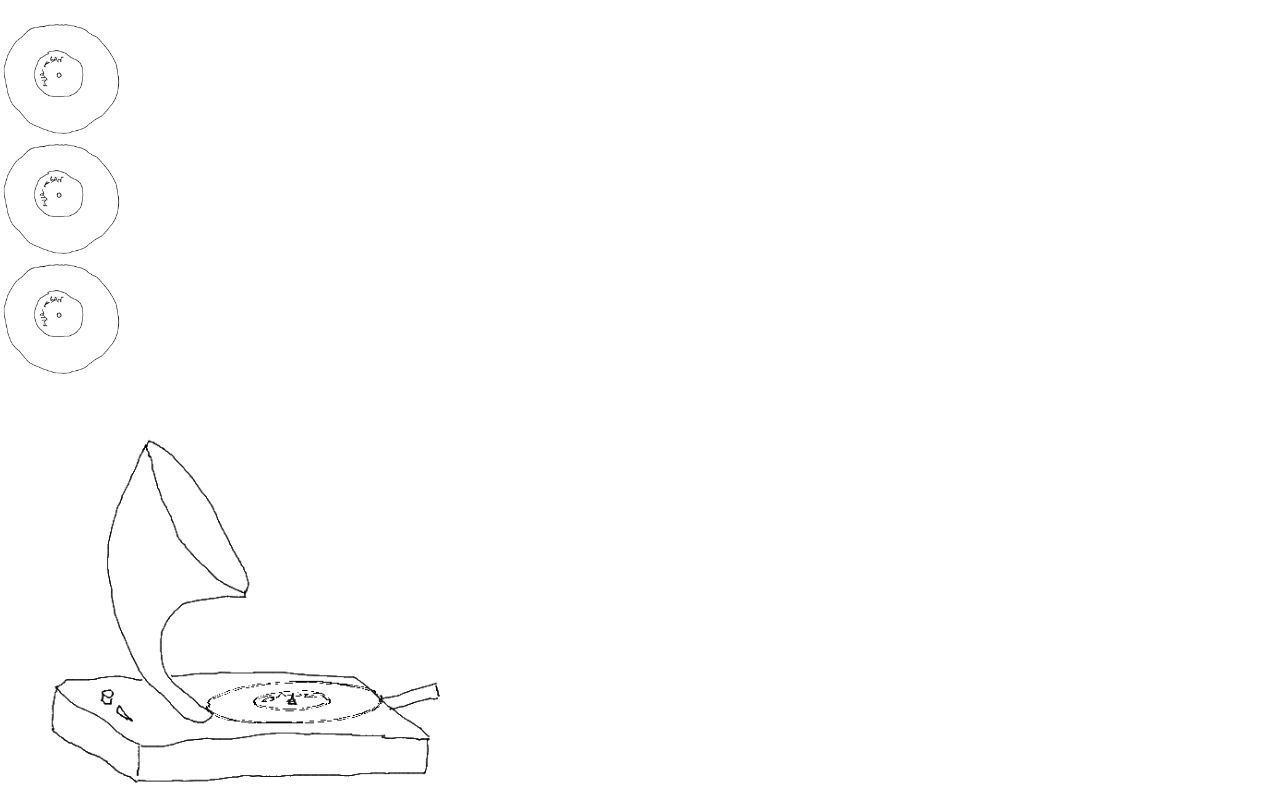
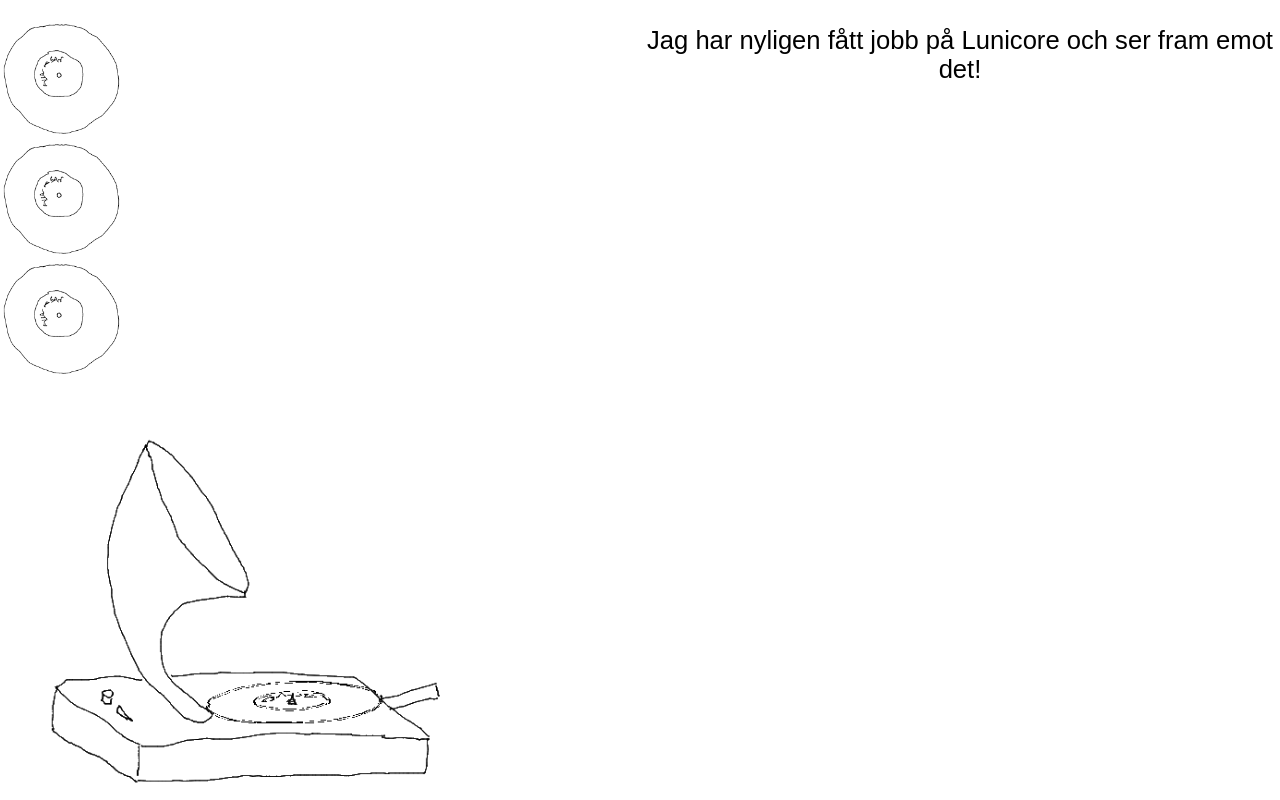
Before and after one commit to olaberglund/olaberglundxyz, a React (Create React App) app: page / in a window 1280 px wide. Both pictures are taken after a click on the element 60 px from the left and 80 px from the top of the page. Built offline with nearby package versions, Linux system fonts and the light colour scheme.

Commit message:
implement own typewriter

```diff
--- a/src/components/ContentWriter.tsx
+++ b/src/components/ContentWriter.tsx
@@ -1,23 +1,30 @@
-import React from 'react'
-import Typewriter from "typewriter-effect";
-
+import React, { useEffect, useState } from 'react'
 
 type WriterProps = {
-  content: string
+  string: string
   onEnd: () => void
+  delay: number
 }
 
-function ContentWriter({ content, onEnd }: WriterProps ) {
+function ContentWriter({ string, onEnd, delay }: WriterProps ) {
+  const chars = Array.from(string);
+  const [content, setContent] = useState("")
+
+  useEffect(() => {
+    setContent("");
+    const timeouts: NodeJS.Timeout[] = [];
+    chars.forEach((char, index) => {
+      timeouts.push(setTimeout(() => setContent((curr) => curr+char), delay*20*index));
+
+    });
+    return () => {
+      timeouts.forEach(clearTimeout);
+      onEnd();
+    }
+  }, [string])
+
   return (
-        <Typewriter
-          options={{ cursor: "", delay: 4 }}
-          onInit={(typewriter) => {
-            typewriter
-              .typeString(content)
-              .start()
-              .callFunction(onEnd)
-          }}
-        />
+    <p>{content}</p>
   )
 }
 
--- a/src/pages/Home/Home.tsx
+++ b/src/pages/Home/Home.tsx
@@ -22,9 +22,10 @@ const Home = () => {
           <Record key={content.title} title={content.title} onClick={() => handleClick(content.message)} />
         ))}
       </RecordsWrapper>
-      <StyledContent>
-        <ContentWriter content={content} onEnd={() => setPlaying(false)} />
+      {content && <StyledContent>
+        <ContentWriter delay={1} string={content} onEnd={() => setPlaying(false) } />
       </StyledContent>
+      }
     </PageLayout>
   )
 }
```
